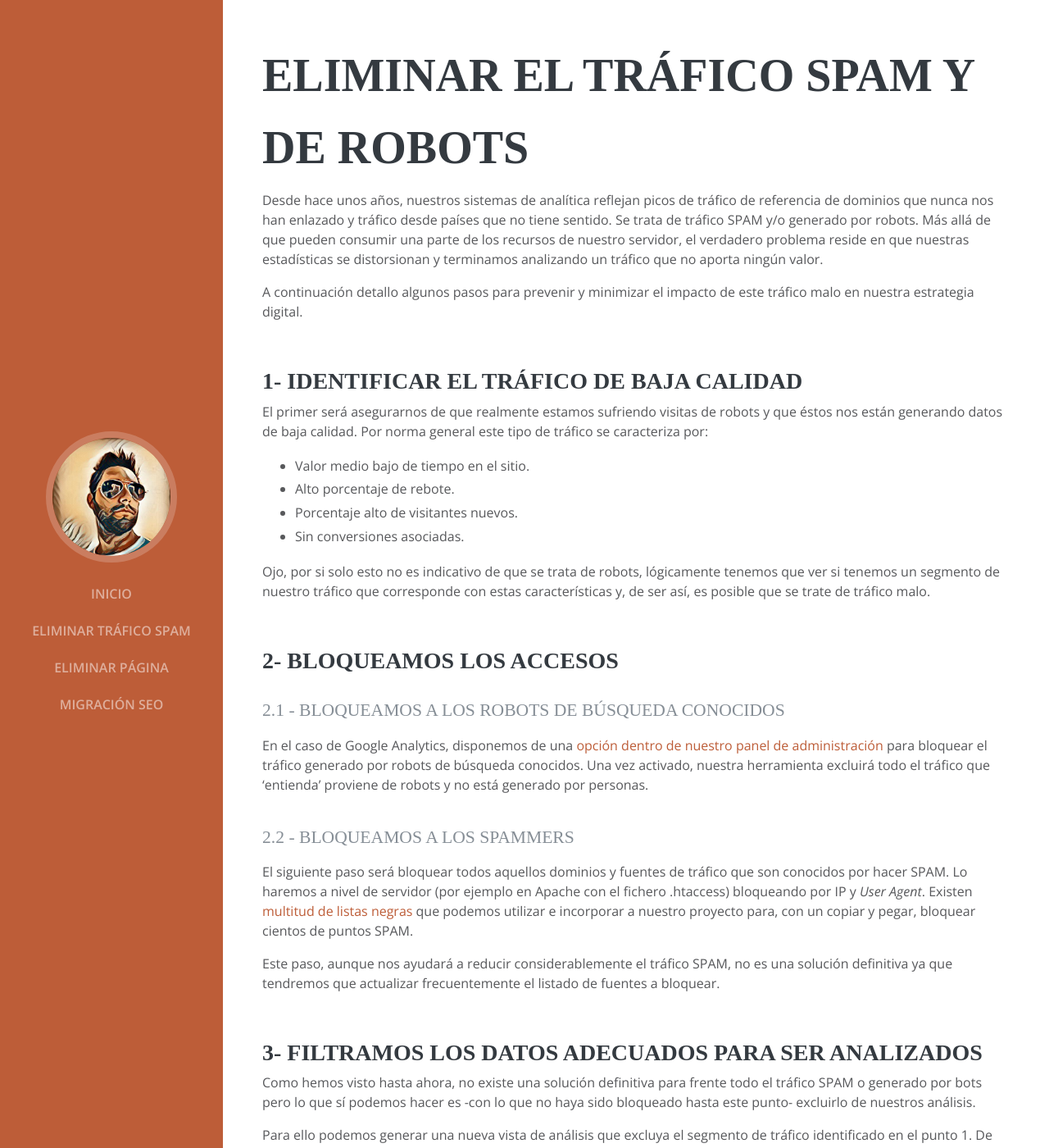
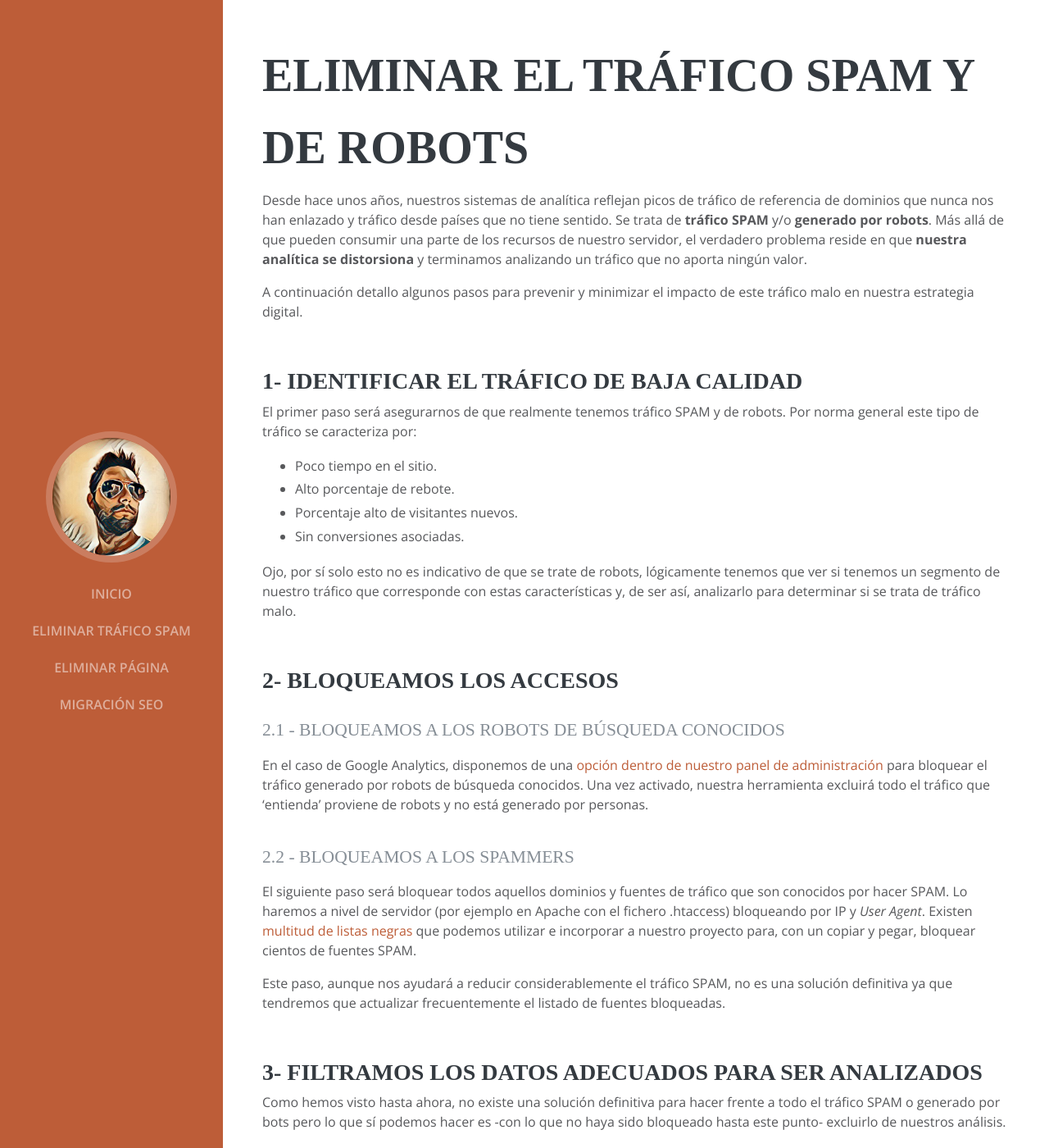
Before and after one commit to Emirodgar/w-chuleta-seo, a Jekyll site: the page built from eliminar-trafico-spam-robot.md, in a window 1280 px wide and 1400 px high. Shown: the whole window at 82% size. Built offline with Jekyll 4.4.1, drawn with Linux system fonts in a browser that asks for light colours; some web fonts are replaced; our own code applies the rules of GitHub Pages for plain Markdown files.

Commit message:
Update eliminar-trafico-spam-robot.md

```diff
--- a/eliminar-trafico-spam-robot.md
+++ b/eliminar-trafico-spam-robot.md
@@ -8,20 +8,20 @@
 
 # Eliminar el tráfico SPAM y de robots
 
-Desde hace unos años, nuestros sistemas de analítica reflejan picos de tráfico de referencia de dominios que nunca nos han enlazado y tráfico desde países que no tiene sentido. Se trata de tráfico SPAM y/o generado por robots. Más allá de que pueden consumir una parte de los recursos de nuestro servidor, el verdadero problema reside en que nuestras estadísticas se distorsionan y terminamos analizando un tráfico que no aporta ningún valor.
+Desde hace unos años, nuestros sistemas de analítica reflejan picos de tráfico de referencia de dominios que nunca nos han enlazado y tráfico desde países que no tiene sentido. Se trata de **tráfico SPAM** y/o **generado por robots**. Más allá de que pueden consumir una parte de los recursos de nuestro servidor, el verdadero problema reside en que **nuestra analítica se distorsiona** y terminamos analizando un tráfico que no aporta ningún valor.
 
 A continuación detallo algunos pasos para prevenir y minimizar el impacto de este tráfico malo en nuestra estrategia digital.
 
 ## 1- Identificar el tráfico de baja calidad
 
-El primer será asegurarnos de que realmente estamos sufriendo visitas de robots y que éstos nos están generando datos de baja calidad. Por norma general este tipo de tráfico se caracteriza por:
+El primer paso será asegurarnos de que realmente tenemos tráfico SPAM y de robots. Por norma general este tipo de tráfico se caracteriza por:
 
- - Valor medio bajo de tiempo en el sitio.
+ - Poco tiempo en el sitio.
  - Alto porcentaje de rebote.
  - Porcentaje alto de visitantes nuevos.
  - Sin conversiones asociadas.
 
-Ojo, por si solo esto no es indicativo de que se trata de robots, lógicamente tenemos que ver si tenemos un segmento de nuestro tráfico que corresponde con estas características y, de ser así, es posible que se trate de tráfico malo.
+Ojo, por sí solo esto no es indicativo de que se trate de robots, lógicamente tenemos que ver si tenemos un segmento de nuestro tráfico que corresponde con estas características y, de ser así, analizarlo para determinar si se trata de tráfico malo.
 
 ## 2- Bloqueamos los accesos
 
@@ -31,13 +31,13 @@
 
 ### 2.2 - Bloqueamos a los spammers
 
-El siguiente paso será bloquear todos aquellos dominios y fuentes de tráfico que son conocidos por hacer SPAM. Lo haremos a nivel de servidor (por ejemplo en Apache con el fichero .htaccess) bloqueando por IP y *User Agent*. Existen [multitud de listas negras](http://tab-studio.com/en/blocking-robots-on-your-page/) que podemos utilizar e incorporar a nuestro proyecto para, con un copiar y pegar, bloquear cientos de puntos SPAM.
+El siguiente paso será bloquear todos aquellos dominios y fuentes de tráfico que son conocidos por hacer SPAM. Lo haremos a nivel de servidor (por ejemplo en Apache con el fichero .htaccess) bloqueando por IP y *User Agent*. Existen [multitud de listas negras](http://tab-studio.com/en/blocking-robots-on-your-page/) que podemos utilizar e incorporar a nuestro proyecto para, con un copiar y pegar, bloquear cientos de fuentes SPAM.
 
-Este paso, aunque nos ayudará a reducir considerablemente el tráfico SPAM, no es una solución definitiva ya que tendremos que actualizar frecuentemente el listado de fuentes a bloquear.
+Este paso, aunque nos ayudará a reducir considerablemente el tráfico SPAM, no es una solución definitiva ya que tendremos que actualizar frecuentemente el listado de fuentes bloqueadas.
 
 ## 3- Filtramos los datos adecuados para ser analizados
 
-Como hemos visto hasta ahora, no existe una solución definitiva para frente todo el tráfico SPAM o generado por bots pero lo que sí podemos hacer es -con lo que no haya sido bloqueado hasta este punto- excluirlo de nuestros análisis.
+Como hemos visto hasta ahora, no existe una solución definitiva para hacer frente a todo el tráfico SPAM o generado por bots pero lo que sí podemos hacer es -con lo que no haya sido bloqueado hasta este punto- excluirlo de nuestros análisis.
 
 Para ello podemos generar una nueva vista de análisis que excluya el segmento de tráfico identificado en el punto 1. De esta forma nos aseguraremos que dicha vista incluirá únicamente tráfico relevante para ser analizado. Es importante que siempre mantengamos una vista sin filtros (con datos en bruto) para evitar perder información.
 
```
